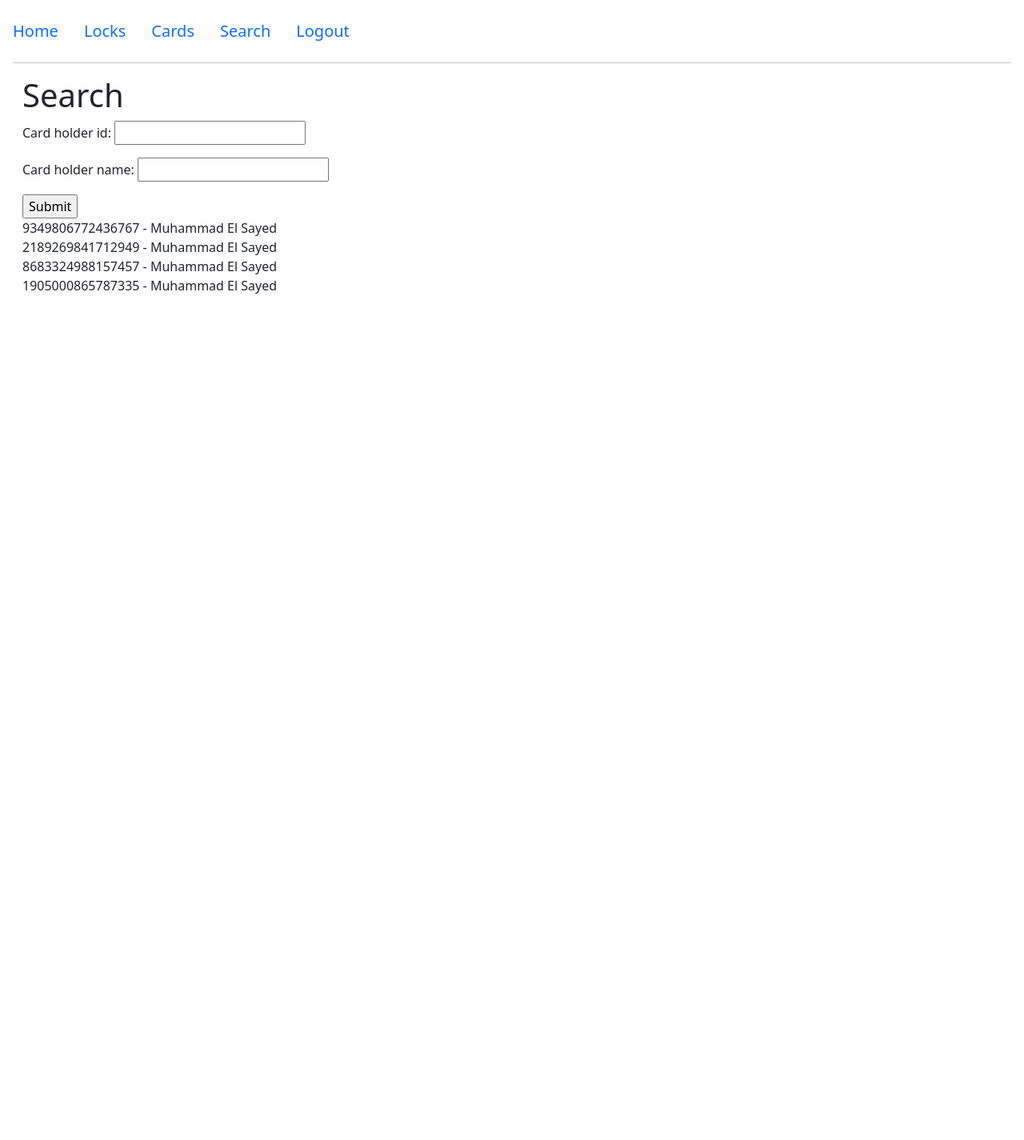
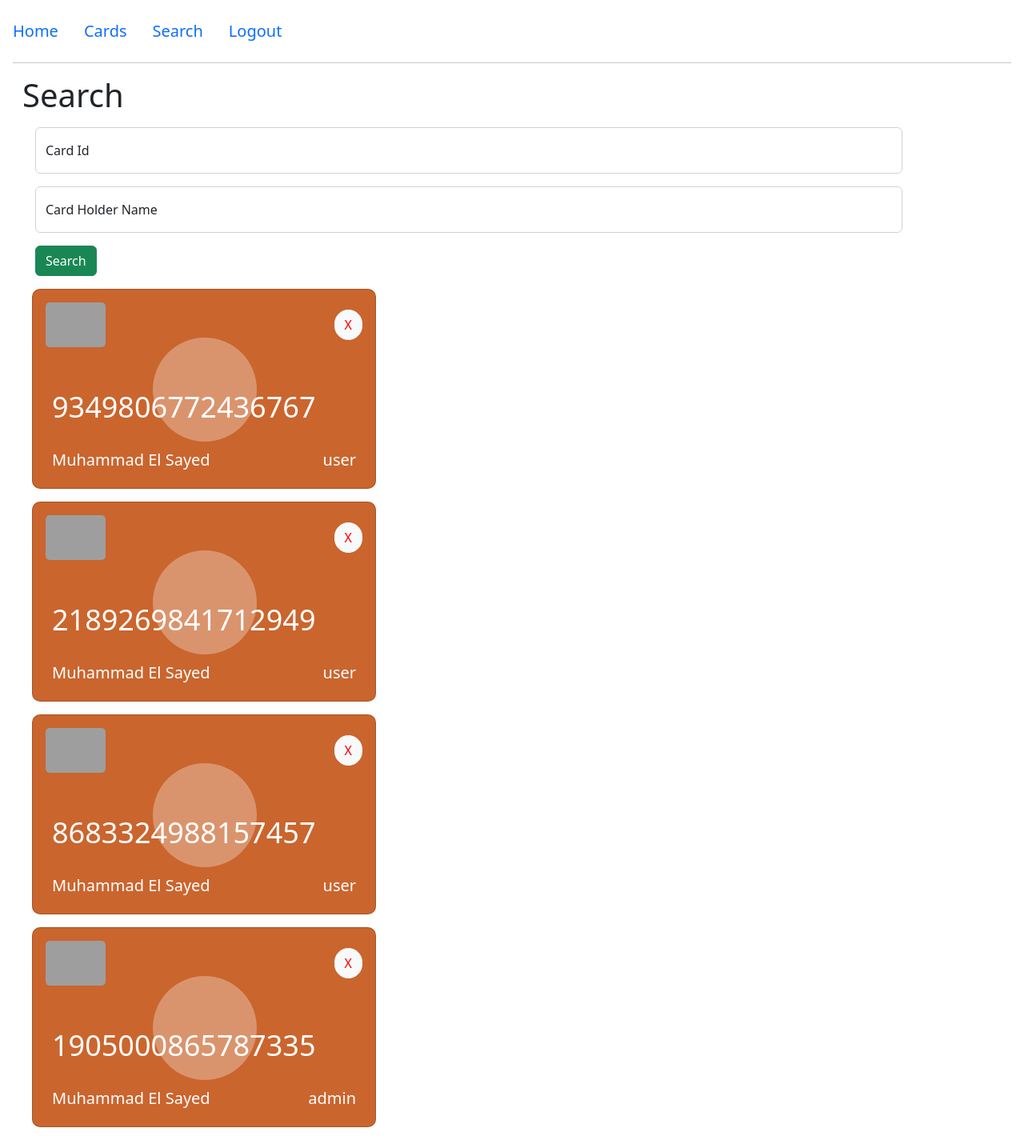
Before and after one commit to ModyElSayed/Lock-Access, a Django app: page /search/ in a window 1280 px wide. Shown: the whole page at 80% size. Before the commit the page ends 367 px from the top, so only its background shows below. Run offline with Django 4.2, Linux system fonts and the light colour scheme; a user stored in the database is signed in; data comes from the database, SQL or seed files in the repository; both versions use the stored data as it was after the commit; grey boxes are pictures that could not be loaded.

Commit message:
final version

```diff
--- a/lock/filters.py
+++ b/lock/filters.py
@@ -6,4 +6,4 @@ from lock.models import Card
 class CardFilter(django_filters.FilterSet):
     class Meta:
         model = Card
-        fields = ['card_holder_id', 'card_holder_name']
+        fields = ['card_holder_id', 'card_holder_name', 'access_level']
--- a/lock/urls.py
+++ b/lock/urls.py
@@ -4,7 +4,6 @@ from . import views
 app_name = 'lock'
 
 urlpatterns = [
-    path('', views.index, name='index'),
     path('cards/', views.get_cards, name='cards'),
     path('locks/', views.get_locks, name='locks'),
     path('search/', views.search, name='search'),
--- a/lock/views.py
+++ b/lock/views.py
@@ -1,4 +1,4 @@
-import random, json
+import random
 
 from django.contrib.auth.decorators import login_required
 from django.core.exceptions import ValidationError
@@ -9,12 +9,7 @@ from django.http import JsonResponse
 # Create your views here.
 from lock.filters import CardFilter
 from lock.models import Lock, Card, LockCard
-
-
-def index(request):
-    if not request.user.is_authenticated:
-        return redirect("user:login")
-    return render(request, 'lock/index.html')
+from lock.util import convert_card_str_to_number, get_cards_context, get_locks_context
 
 
 @login_required
@@ -59,26 +54,6 @@ def create_lock(request):
             return get_locks(request, error="Lock name already exists.")
 
     return redirect("lock:locks")
-
-
-def convert_card_str_to_number(card_id_str):
-    card_id = card_id_str.split(" ")
-    return int("".join(card_id))
-
-
-def convert_card_number_to_str(card_holder_id):
-    card_id_str = ''
-    card_id_num = card_holder_id
-
-    for divider in range(12, -1, -4):
-        four_digits = str(card_id_num // pow(10, divider))
-        if len(four_digits) < 4:
-            four_digits = '0' * (4 - len(four_digits)) + four_digits
-
-        card_id_str += four_digits + ' '
-        card_id_num %= pow(10, divider)
-
-    return card_id_str
 
 
 @login_required
@@ -140,65 +115,15 @@ def remove_assigned_card(request, lock_name):
     return redirect('lock:locks')
 
 
-def get_cards_context(user, error='', condition=False):
-    used_cards_list = []
-    if condition:
-        locks = Lock.objects.filter(user=user)
-        lock_cards = LockCard.objects.filter(lock__in=locks)
-        remaining_cards = Card.objects.exclude(card_holder_id__in=list(lock_cards.values_list('card__card_holder_id',
-                                                                                              flat=True)))
-    else:
-        remaining_cards = Card.objects.filter(user=user)
-
-    remaining_cards_list = []
-    for card in remaining_cards:
-        card_holder_id = convert_card_number_to_str(card.card_holder_id)
-        remaining_cards_list.append({"card_id": card_holder_id, "card_holder_name": card.card_holder_name,
-                                     "access_level": card.access_level.capitalize()})
-
-    card_length = len(remaining_cards_list)
-    if card_length == 0:
-        card_count = 'You have no cards.'
-    else:
-        card_count = 'You have ' + str(card_length) + ' cards' + \
-                     (', and can\'t have more than ' + str(card_length) + ' cards.' if card_length == 5 else '.')
-
-    return {"cards": remaining_cards_list, "card_count": card_count, "error": error}
-
-
 @login_required
 def get_cards(request):
     context = get_cards_context(request.user, error='')
     return render(request, 'lock/cards.html', context=context, status=200)
 
 
-def get_locks_context(user, error=''):
-    locks = Lock.objects.filter(user=user)
-
-    locks_list = []
-    for lock in locks:
-        used_cards = LockCard.objects.filter(lock=lock).values_list('card__card_holder_id', flat=True)
-
-        used_cards_list = []
-        for card in used_cards:
-            card_holder_id = convert_card_number_to_str(card)
-            used_cards_list.append({"card_id": card_holder_id})
-
-        locks_list.append({"user_name": lock.user.get_full_name(), "lock_name": lock.name,
-                           "total": len(LockCard.objects.filter(lock=lock)), 'used_cards': used_cards_list})
-
-    lock_length = len(locks_list)
-    if lock_length == 0:
-        lock_count = 'You have no locks.'
-    else:
-        lock_count = 'You have ' + str(lock_length) + ' locks' + \
-                     (', and can\'t have more than ' + str(lock_length) + ' locks.' if lock_length == 2 else '.')
-
-    return {"locks": locks_list, "lock_count": lock_count, "error": error}
-
-
-@login_required
-def get_locks(request, error='', condition=True):
+def get_locks(request, condition=True):
+    if not request.user.is_authenticated:
+        return redirect("user:login")
     locks_context = get_locks_context(request.user)
     cards_context = get_cards_context(request.user, condition=condition)
     context = {**locks_context, **cards_context}
--- a/static/lock/locks.js
+++ b/static/lock/locks.js
@@ -1,3 +1,10 @@
 document.addEventListener('DOMContentLoaded', function() {
+        const card_holder_id = document.querySelector('#id_card_holder_id');
+        card_holder_id.classList.add('form-control');
+        card_holder_id.placeholder = 'Card Id';
 
+        const card_holder_name = document.querySelector('#id_card_holder_name');
+        card_holder_name.classList.add('form-control');
+        card_holder_name.classList.add('mt-3');
+        card_holder_name.placeholder = 'Card Id';
 });
--- a/templates/lock/base.html
+++ b/templates/lock/base.html
@@ -15,9 +15,8 @@
 
 <body>
     <nav class="nav mt-3">
-      <a class="nav-link fs-5" href="{% url 'lock:index' %}">Home</a>
+      <a class="nav-link fs-5" href="{% url 'lock:locks' %}">Home</a>
       {% if user.is_authenticated %}
-          <a class="nav-link fs-5" href="{% url 'lock:locks' %}">Locks</a>
           <a class="nav-link fs-5" href="{% url 'lock:cards' %}">Cards</a>
           <a class="nav-link fs-5" href="{% url 'lock:search' %}">Search</a>
           <a class="nav-link fs-5" href="{% url 'user:logout' %}">Logout</a>
--- a/templates/lock/search.html
+++ b/templates/lock/search.html
@@ -5,10 +5,17 @@
 {% block body %}
     <h1>Search</h1>
     <form method="get">
-        {{ filter.form.as_p }}
-        <input type="submit" />
+        <div class="form-floating m-3">
+            {{ filter.form.card_holder_id }}
+            <label for="id_card_holder_id">Card Id</label>
+        </div>
+        <div class="form-floating m-3">
+            {{ filter.form.card_holder_name }}
+            <label for="id_card_holder_name">Card Holder Name</label>
+        </div>
+        <button type="submit" class="btn btn-success ms-3">Search</button>
     </form>
     {% for obj in filter.qs %}
-        {{ obj.card_holder_id }} - {{ obj.card_holder_name }}<br/>
+        {% include 'lock/card.html' with card_number=obj.card_holder_id user_name=obj.card_holder_name user_type=obj.access_level %}
     {% endfor %}
 {% endblock %}
--- a/user/views.py
+++ b/user/views.py
@@ -23,7 +23,7 @@ def login_view(request):
 
         if user is not None:
             login(request, user)
-            return redirect("lock:index")
+            return redirect("lock:locks")
         else:
             return render(request, "user/login.html")
 
```
Also changed, not shown: lock/util.py (+71 -0 lines), static/lock/utilities.js (deleted, +0 -16 lines), db.sqlite3, static/lock/create_card.js (deleted).
